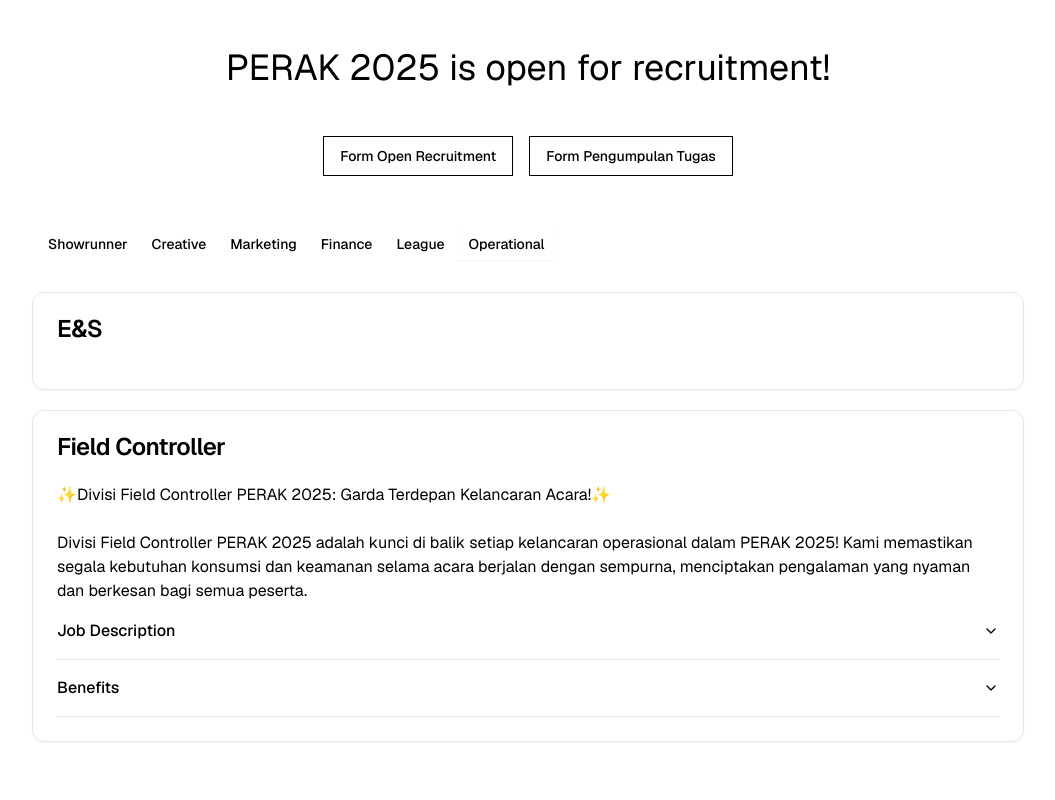
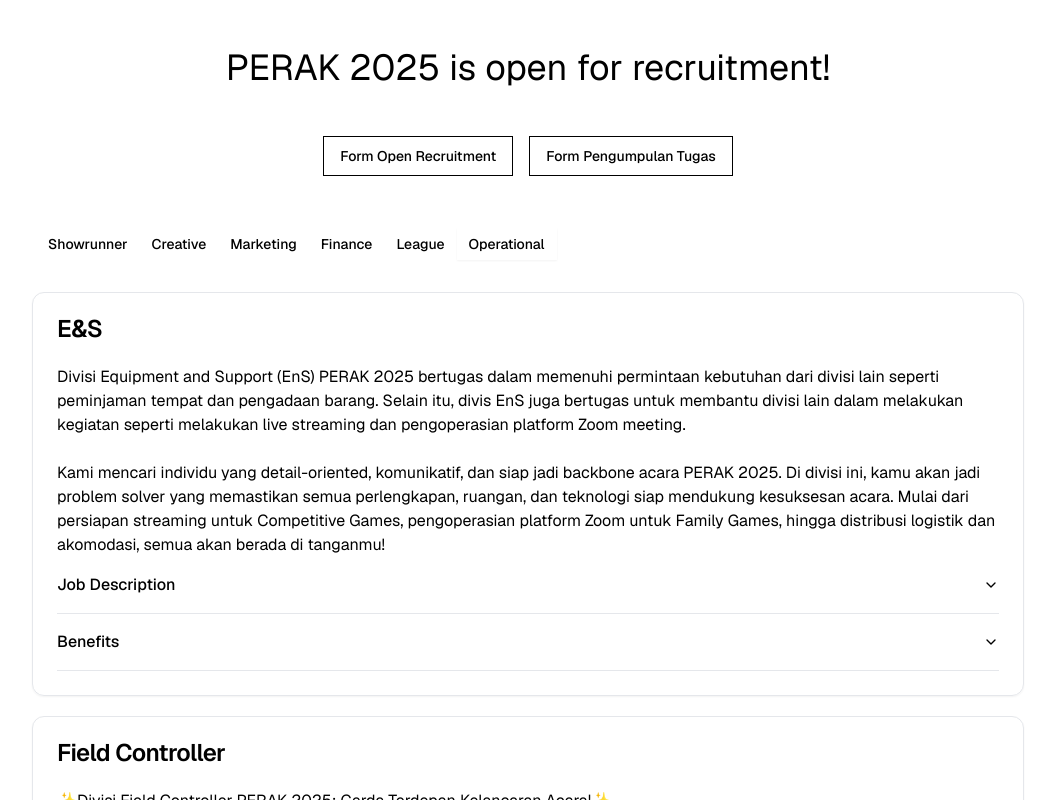
Before and after one commit to Pesta-Rakyat-Fasilkom/casper, a Next.js app: page / in a window 1280 px wide. Both pictures are taken after a click on the tab "Operational". Shown: the top 800 px of the page, without its empty margins (112-1167 px from the left). Built offline with nearby package versions, Linux system fonts and the light colour scheme.

Commit message:
feat: ens

```diff
--- a/modules/recruitment/elements/operational.tsx
+++ b/modules/recruitment/elements/operational.tsx
@@ -2,6 +2,7 @@
 import { Accordion, AccordionItem, AccordionTrigger  } from "@/components/ui/accordion"
 import { Benefits } from "../components/benefits"
 import { AccordionContent } from "@radix-ui/react-accordion"
+import { JobDescription } from "../components/job-description"
 
 export const Operational = () => {
   return (
@@ -11,6 +12,30 @@
           <CardTitle>E&S</CardTitle>
         </CardHeader>
         <CardContent>
+          <p>Divisi Equipment and Support (EnS) PERAK 2025 bertugas dalam memenuhi permintaan kebutuhan dari divisi lain seperti peminjaman tempat dan pengadaan barang. Selain itu, divis EnS juga bertugas untuk membantu divisi lain dalam melakukan kegiatan seperti melakukan live streaming dan pengoperasian platform Zoom meeting.</p>
+
+          <br />
+
+          <p>Kami mencari individu yang detail-oriented, komunikatif, dan siap jadi backbone acara PERAK 2025. Di divisi ini, kamu akan jadi problem solver yang memastikan semua perlengkapan, ruangan, dan teknologi siap mendukung kesuksesan acara. Mulai dari persiapan streaming untuk Competitive Games, pengoperasian platform Zoom untuk Family Games, hingga distribusi logistik dan akomodasi, semua akan berada di tanganmu!</p>
+
+          <Accordion type="single">
+            <JobDescription
+              description={[
+                "🛠️ Jadi Master of Equipment: Pastikan semua perlengkapan dan peralatan siap digunakan, dari awal acara hingga selesai.",
+                "📦 Jadi Logistic Hero: Atur pemesanan dan distribusi barang-barang yang dibutuhkan untuk mendukung acara.",
+                "🎥 Jadi Tech Supporter: Bantu persiapan streaming dan platform digital untuk Competitive Games dan Family Games.",
+                "🤝 Jadi Liaison Expert: Jadilah penghubung antara vendor, penanggung jawab properti, dan divisi-divisi lainnya.",
+                "🔒 Jadi Guardian of Security: Pastikan semua peralatan dan lokasi acara aman dan siap digunakan.",
+              ]}
+            />
+            <Benefits
+              benefits={[
+                "🛠️ Skill Development - Dengan jadi staf EnS, kalian bakal belajar problem solving, manajemen logistik, dan juga koordinasi dengan banyak pihak lain (karena buat nyari barang dan minjem venue butuh koordinasi dan komunikasi yang baik guys!). Selain itu, kalian juga kemungkinan belajar pengoperasian platform-platform digital seperti Zoom Meeting dan juga live streaming.",
+                "🚀 Networking Opportunity - Dengan jadi staf EnS, kalian bakalan banyak berkomunikasi dengan pihak lain, seperti dengan divisi lain (seperti Competitive Games, Family Games, dan lain-lain) ataupun vendor eksternal. Jadi, kalian pasti bakalan memperluas relasi kalian dan juga belajar berkomunikasi dengan orang lain secara profesional! 😎😎😎",
+                "💡 Pengalaman Organisasi Berharga - Dapatkan pengalaman langsung dalam menyiapkan dan mengawal acara besar seperti PERAK 2025. Dengan pengalaman menjadi staf EnS di PERAK 2025, kalian juga bisa menambah portofolio kalian sebagai ope profesional buat kepanitiaan selanjutnya😎",
+              ]}
+            />
+          </Accordion>
         </CardContent>
       </Card>
 
```
